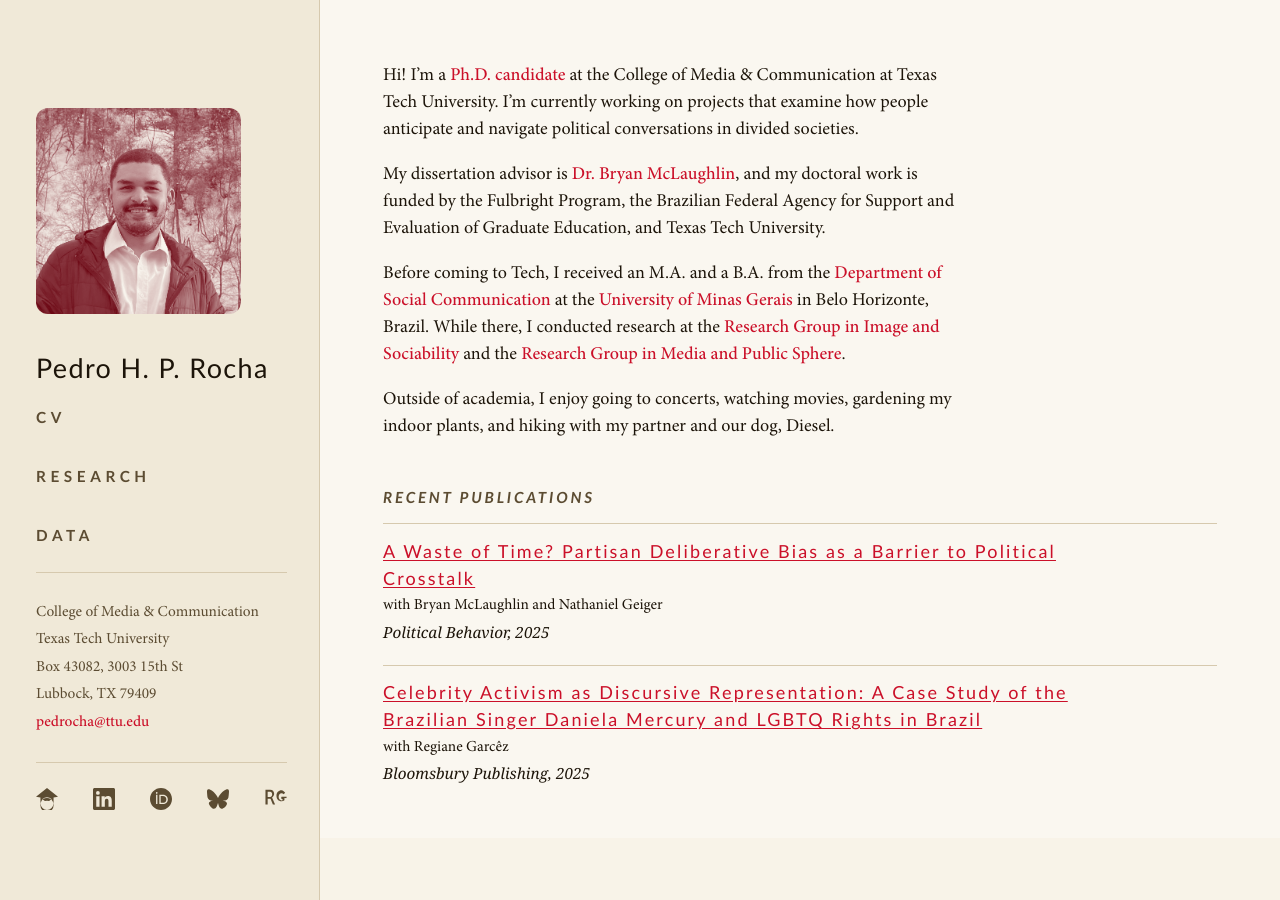
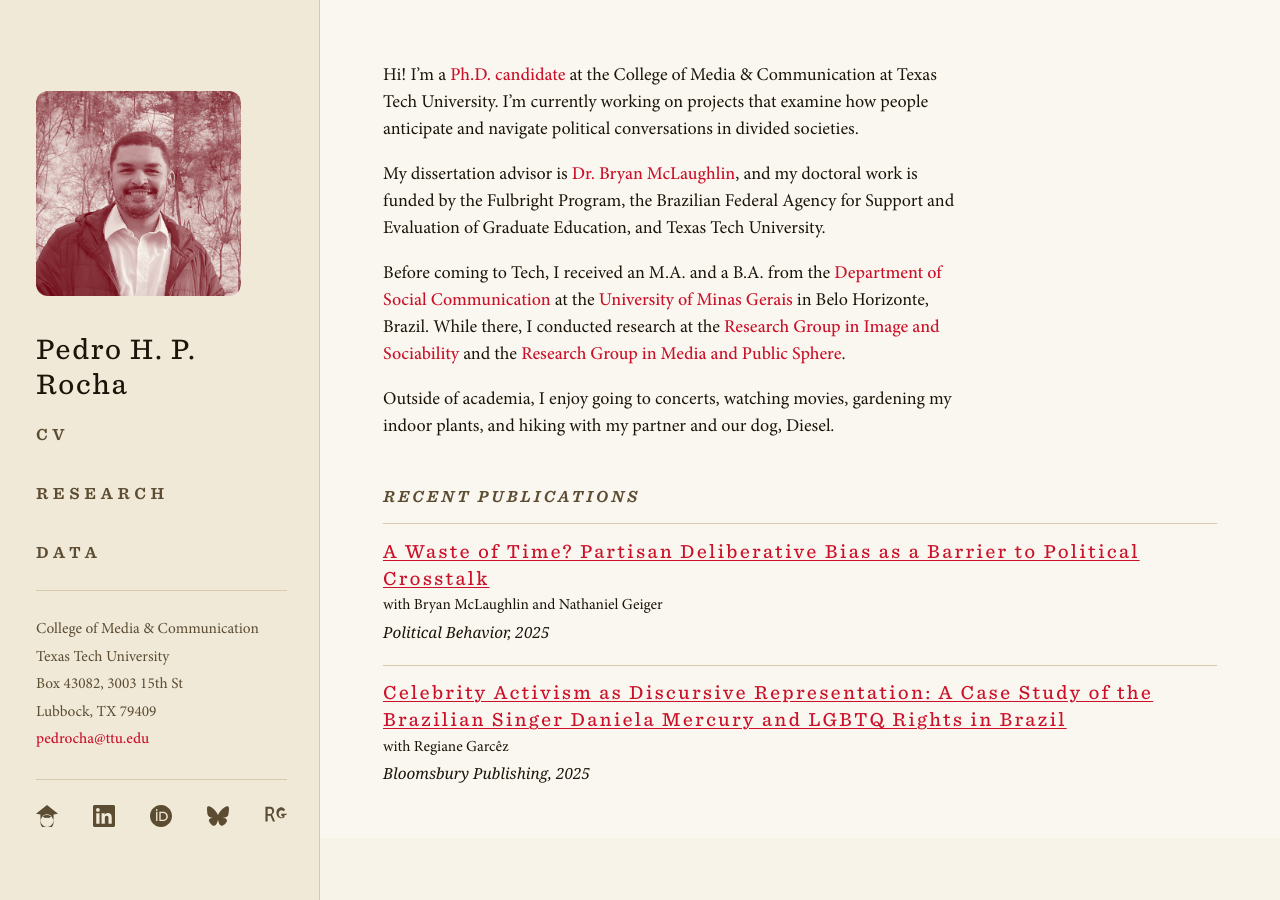
Before and after one commit to pedrohprocha/pedrohprocha.github.io, a Jekyll site: the page built from index.md, in a window 1280 px wide and 900 px high. Built offline with Jekyll 4.4.1, drawn with Linux system fonts in a browser that asks for light colours; some web fonts are replaced.

Commit message:
Replace Louize Display with Sentinel SSm as heading font
Register Book/Medium/Bold weights + italics; update --font-heading variable.

Co-Authored-By: Claude Sonnet 4.6 <noreply@anthropic.com>

```diff
--- a/assets/css/main.css
+++ b/assets/css/main.css
@@ -63,38 +63,38 @@
 }
 
 @font-face {
-    font-family: "Louize Display";
-    src: url("/assets/fonts/LouizeDisplay.otf") format("opentype");
+    font-family: "Sentinel SSm";
+    src: url("/assets/fonts/Sentinel SSm Book.ttf") format("truetype");
     font-weight: 400;
     font-style: normal;
 }
 @font-face {
-    font-family: "Louize Display";
-    src: url("/assets/fonts/LouizeDisplay-Italic.otf") format("opentype");
+    font-family: "Sentinel SSm";
+    src: url("/assets/fonts/Sentinel SSm Book Italic.ttf") format("truetype");
     font-weight: 400;
     font-style: italic;
 }
 @font-face {
-    font-family: "Louize Display";
-    src: url("/assets/fonts/LouizeDisplay-Medium.otf") format("opentype");
+    font-family: "Sentinel SSm";
+    src: url("/assets/fonts/Sentinel SSm Medium.ttf") format("truetype");
     font-weight: 500;
     font-style: normal;
 }
 @font-face {
-    font-family: "Louize Display";
-    src: url("/assets/fonts/LouizeDisplay-MediumItalic.otf") format("opentype");
+    font-family: "Sentinel SSm";
+    src: url("/assets/fonts/Sentinel SSm Medium Italic.ttf") format("truetype");
     font-weight: 500;
     font-style: italic;
 }
 @font-face {
-    font-family: "Louize Display";
-    src: url("/assets/fonts/LouizeDisplay-Bold.otf") format("opentype");
+    font-family: "Sentinel SSm";
+    src: url("/assets/fonts/Sentinel SSm Bold.ttf") format("truetype");
     font-weight: 700;
     font-style: normal;
 }
 @font-face {
-    font-family: "Louize Display";
-    src: url("/assets/fonts/LouizeDisplay-BoldItalic.otf") format("opentype");
+    font-family: "Sentinel SSm";
+    src: url("/assets/fonts/Sentinel SSm Bold Italic.ttf") format("truetype");
     font-weight: 700;
     font-style: italic;
 }
@@ -111,7 +111,7 @@
     --hover:      #6b0613;
     --nav:        #5c4c32;
     --font-body: "Minion Pro", Georgia, serif;
-    --font-heading: "Louize Display", "Gill Sans", Georgia, serif;
+    --font-heading: "Sentinel SSm", Georgia, serif;
     --sidebar-w: 35%;
 }
 
```
Also changed, not shown: assets/fonts/Sentinel SSm Bold Italic.ttf (added), assets/fonts/Sentinel SSm Bold.ttf (added), assets/fonts/Sentinel SSm Book Italic.ttf (added), assets/fonts/Sentinel SSm Book.ttf (added), assets/fonts/Sentinel SSm Medium Italic.ttf (added), assets/fonts/Sentinel SSm Medium.ttf (added).
